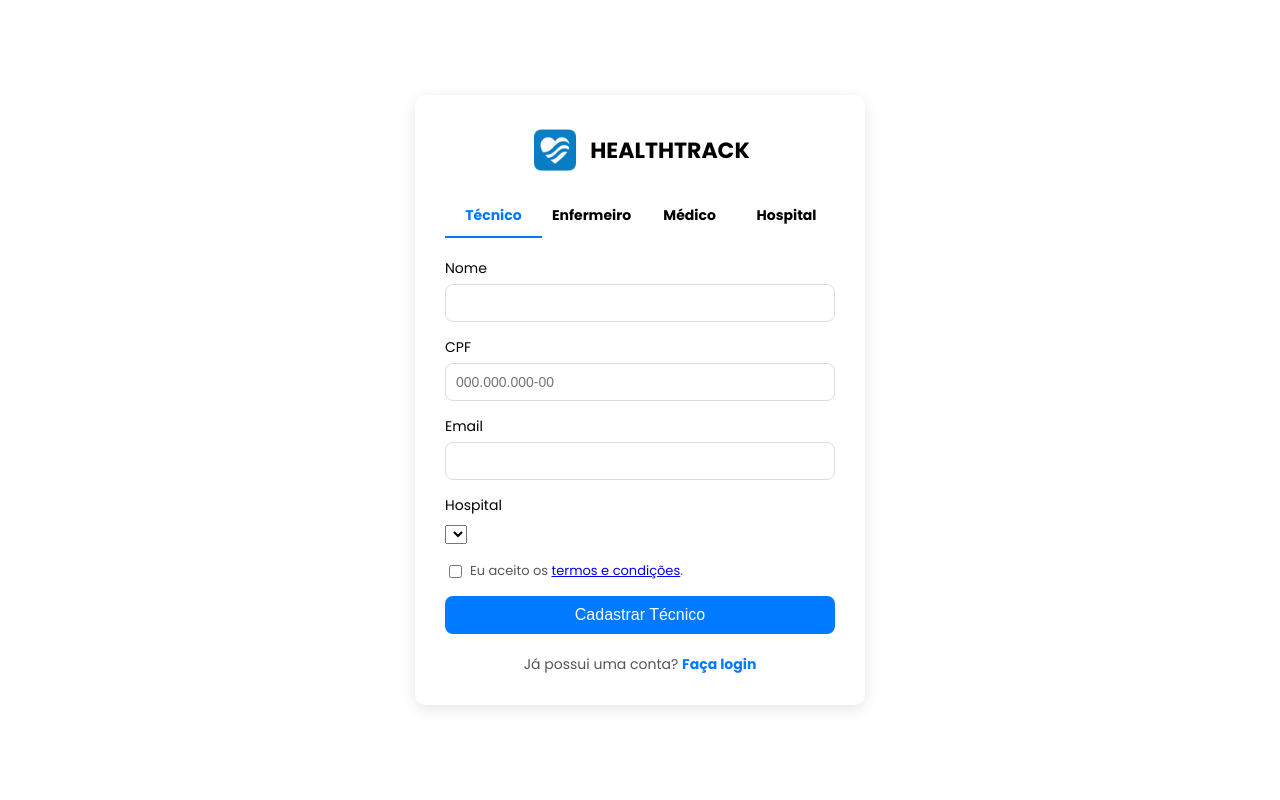
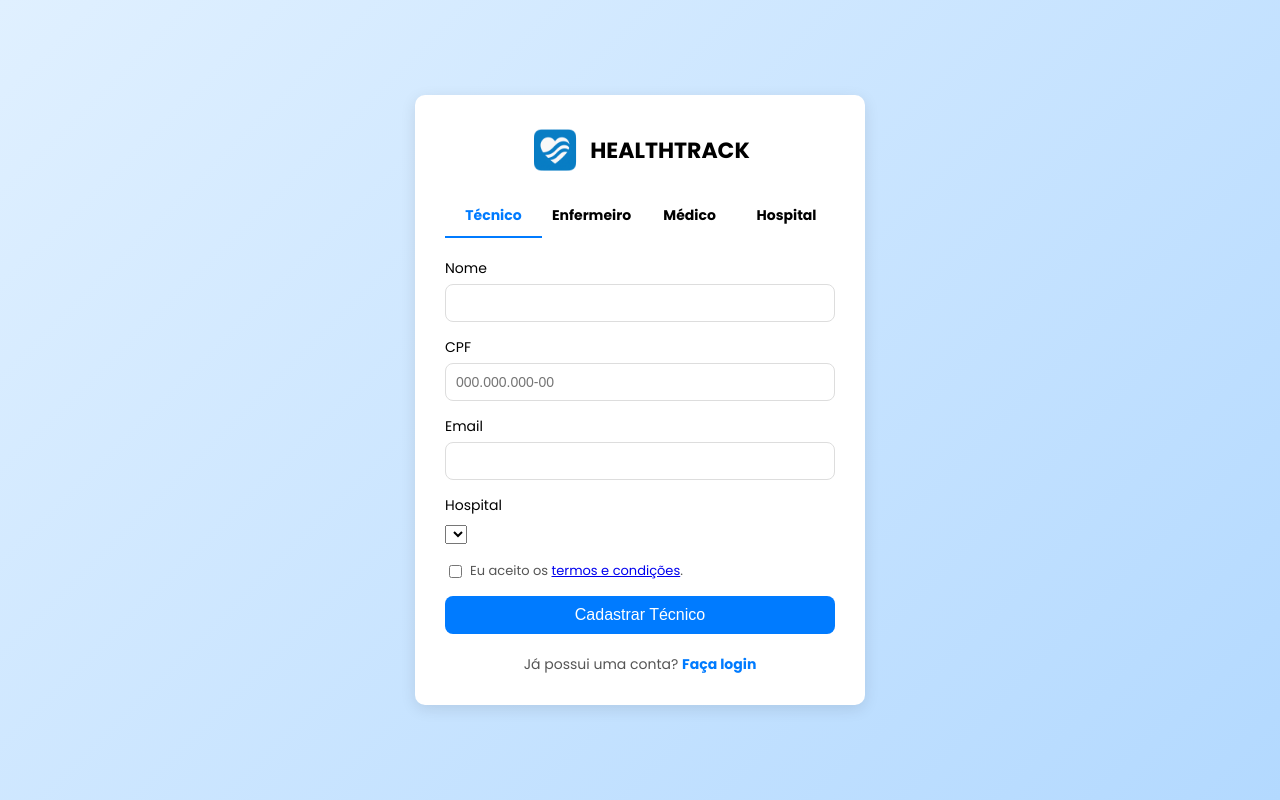
Before and after one commit to miguelcpaz/HealthTrack, a website: page public/cadastro.html in a window 1280 px wide. Both pictures are taken after a click on the element "Técnico". Drawn offline with nearby package versions, Linux system fonts and the light colour scheme; no server answers.

Commit message:
Update cadastro.html

```diff
--- a/public/cadastro.html
+++ b/public/cadastro.html
@@ -6,7 +6,7 @@
     <meta name="viewport" content="width=device-width, initial-scale=1.0">
     <title>Cadastro - HEALTHTRACK</title>
     <link rel="stylesheet" href="./css/cadastro.css">
-
+    <link rel="icon" type="image/png" href="./img/favicon.png">
     <!-- Ícones e Fontes -->
     <link href="https://cdn.jsdelivr.net/npm/remixicon@3.5.0/fonts/remixicon.css" rel="stylesheet">
     <link href="https://fonts.googleapis.com/css2?family=Poppins:wght@400;600;700&display=swap" rel="stylesheet">
@@ -15,7 +15,7 @@
         body {
             margin: 0;
             font-family: 'Poppins', sans-serif;
-            background: white;
+            background: linear-gradient(135deg, #e0f0ff, #b3d9ff);
             display: flex;
             justify-content: center;
             align-items: center;
@@ -24,9 +24,13 @@
             box-sizing: border-box;
             transition: background-color 0.3s, color 0.3s;
             color: black;
+            position: relative;
+            overflow: hidden;
         }
 
         .register-container {
+            position: relative;
+            z-index: 1;
             background-color: white;
             padding: 30px;
             border-radius: 10px;
@@ -246,7 +250,6 @@
 </head>
 
 <body>
-
     <div class="register-container">
         <div class="logo-area">
             <img src="./img/logo.png" alt="Logo">
@@ -437,14 +440,23 @@
 
             event.target.classList.add('active');
             document.getElementById(formId).classList.add('active');
+
+            // Scroll bloqueado para todos exceto Hospital
+            if (formId === "hospital") {
+                document.body.style.overflowX = "hidden"; // horizontal bloqueado
+                document.body.style.overflowY = "auto";   // vertical permitido
+                document.body.style.maxHeight = (registerContainer.offsetHeight + 21) + "px";
+            } else {
+                document.body.style.overflow = "hidden";
+            }
         }
+
+        document.body.style.overflow = "hidden";
         // Carregar hospitais no select
         async function carregarHospitais() {
             try {
                 const response = await fetch("http://localhost:3000/api/hospital/listar");
                 const hospitais = await response.json();
-
-
 
                 const selects = document.querySelectorAll('select[name^="hospital_"]');
                 selects.forEach(select => {
@@ -462,9 +474,6 @@
             }
         }
         carregarHospitais();
-
-
-        // Captura todos os formulários
         const forms = document.querySelectorAll("form");
 
         forms.forEach(form => {
```
